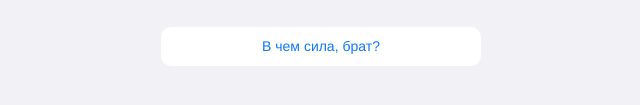
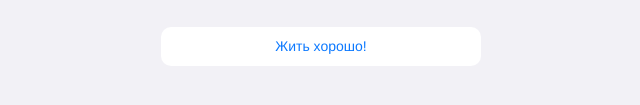
Before and after one commit to Arzor134/CV, a plain HTML site: page index.html in a window 1280 px wide. Shown: the part 691-796 px from the top of the page, 319-959 px from the left. Drawn offline with Linux system fonts and the light colour scheme.

Commit message:
Update index.html

```diff
--- a/index.html
+++ b/index.html
@@ -59,7 +59,7 @@
       </section>
     </main>
     <footer>
-      <a class="button-link" href=""> В чем сила, брат? </a>
+      <a class="button-link" href=""> Жить хорошо! </a>
     </footer>
   </body>
 </html>
```
